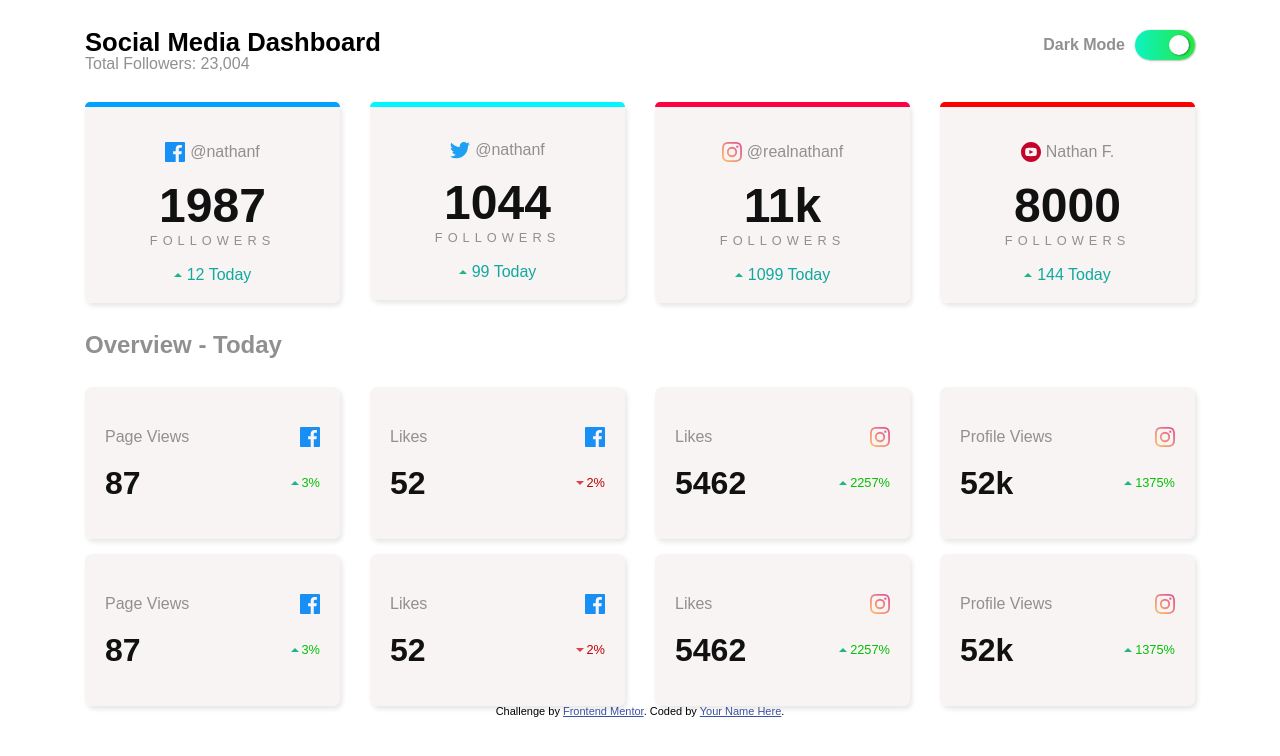
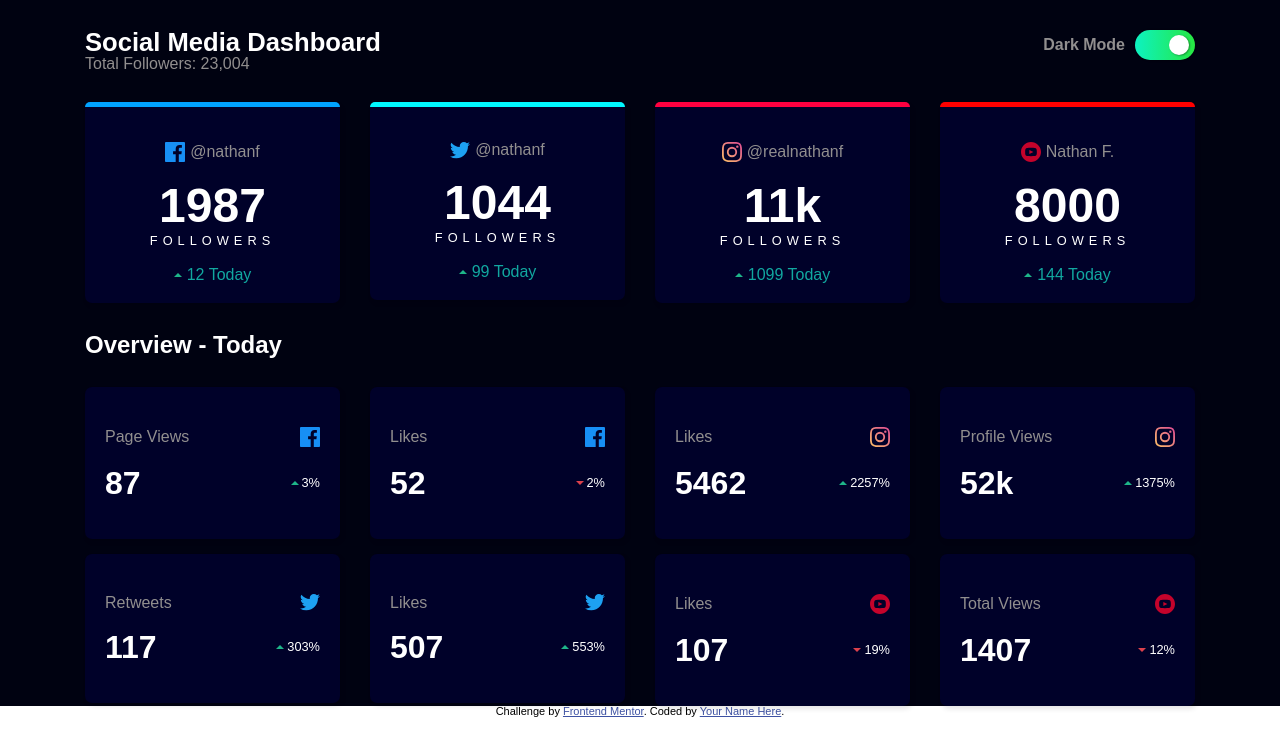
Before and after one commit to PThangJr/Social-media-dashboard, a website: page index.html in a window 1280 px wide. Both pictures are taken after a click on the checkbox 1165 px from the left and 45 px from the top of the page. Drawn offline with Linux system fonts and the light colour scheme.

Commit message:
Update dark mode theme demo and fix some bug

```diff
--- /dev/null
+++ b/assets/js/script.js
@@ -0,0 +1,7 @@
+const wrapper = document.querySelector("#wrapper");
+const btnSwitch = document.querySelector(".btn--switch");
+
+btnSwitch.addEventListener("change", (e) => {
+    wrapper.classList.toggle("dark-mode");
+
+})
--- a/assets/scss/styles.scss
+++ b/assets/scss/styles.scss
@@ -4,7 +4,10 @@ html, body {
 $text-color-grey: rgb(145, 143, 143);
 $color-grey: rgba(247, 242, 242, 0.8);
 $text-color-black: rgba(0, 0, 0, 0.932);
+
 $text-color-white: white;
+$color-black: rgb(0, 2, 17);
+$color-black-blur: rgb(0, 1, 41);
 $color-white: white;
 $margin-bot-short: 10px;
 @mixin margin-bot($value) {
@@ -21,8 +24,48 @@ $border-radius-item: 7px;
             overflow: hidden;
             background-color: $bgColor;
 }
-body {
+@keyframes leftToRight {
+    0% {
+
+    }
+    100% {
+        transform: translate(30px, -50%);
+    }
+}
+@keyframes rightToLeft {
+    0% {
+        transform: translate(30px, -50%);
+    }
+    100% {
+        transform: translate(3px, -50%);
+    }
+}
+
+.wrapper,
+.mode {
     background: $color-white;
+}
+.wrapper.dark-mode {
+    .mode {
+        background-color: $color-black;
+        h2,
+        h3,
+        .followers__number,
+        .followers__text,
+        .overview__number,
+        .overview__percent
+        {
+            color: $color-white;
+
+        }
+        .followers__item,
+        .overview__box
+        {
+            background-color: $color-black-blur;
+        }
+    }
+
+
 }
 .margin-bot-sm {
     margin-bottom: 15px;
@@ -78,11 +121,13 @@ body {
                     transform: translateY(-50%);
                     background-color: white;
                     box-shadow: 1px .6px 2px rgba(0,0,0, $alpha: 0.4);
+                    animation: rightToLeft .5s forwards;
 
                 }
                 &:checked::before {
-                    transform: translate(30px, -50%);
+                    animation: leftToRight 0.5s forwards;
                 }
+
 
             }
         }
--- a/index.html
+++ b/index.html
@@ -27,7 +27,8 @@
 </head>
 
 <body>
-  <main class="wrapper">
+  <main class="wrapper" id="wrapper">
+    <div class="mode">
       <header class="menu-header">
         <div class="container">
           <div class="row">
@@ -57,7 +58,7 @@
         <div class="container">
           <div class="row">
             <div class="col-lg-3 ">
-            <div class="followers__item">
+              <div class="followers__item bg-mode bg-mode">
                 <div class="hr-top-fb">
 
                 </div>
@@ -122,7 +123,7 @@
 
             </div>
             <div class="col-lg-3 ">
-            <div class="followers__item">
+              <div class="followers__item bg-mode">
                 <div class="hr-top-insta">
 
                 </div>
@@ -164,7 +165,7 @@
 
             </div>
             <div class="col-lg-3 ">
-            <div class="followers__item">
+              <div class="followers__item bg-mode">
                 <div class="hr-top-youtube">
 
                 </div>
@@ -329,23 +330,24 @@
               <div class="overview__box">
                 <div class="overview__info">
                   <p class="overview__text">
-                  Page Views
+                    Retweets
                   </p>
-                <svg xmlns="http://www.w3.org/2000/svg" width="20" height="20">
-                  <path fill="#178FF5"
-                    d="M18.896 0H1.104C.494 0 0 .494 0 1.104v17.793C0 19.506.494 20 1.104 20h9.58v-7.745H8.076V9.237h2.606V7.01c0-2.583 1.578-3.99 3.883-3.99 1.104 0 2.052.082 2.329.119v2.7h-1.598c-1.254 0-1.496.597-1.496 1.47v1.928h2.989l-.39 3.018h-2.6V20h5.098c.608 0 1.102-.494 1.102-1.104V1.104C20 .494 19.506 0 18.896 0z" />
+                  <svg xmlns="http://www.w3.org/2000/svg" width="20" height="17">
+                    <path fill="#1DA1F2"
+                      d="M20 1.924a8.192 8.192 0 01-2.357.646A4.11 4.11 0 0019.448.3a8.22 8.22 0 01-2.606.996A4.096 4.096 0 0013.847 0c-2.65 0-4.596 2.472-3.998 5.037A11.648 11.648 0 011.392.752a4.109 4.109 0 001.27 5.478 4.086 4.086 0 01-1.858-.513C.76 7.616 2.122 9.395 4.095 9.79a4.113 4.113 0 01-1.853.07 4.106 4.106 0 003.833 2.849A8.25 8.25 0 010 14.41a11.616 11.616 0 006.29 1.843c7.618 0 11.922-6.434 11.663-12.205A8.354 8.354 0 0020 1.924z" />
                     </svg>
+
 
                 </div>
                 <div class="overview__satistic">
                   <p class="overview__number">
-                  87
+                    117
                   </p>
                   <p class="overview__percent overview__percent--up">
                     <svg xmlns="http://www.w3.org/2000/svg" width="8" height="4">
                       <path fill="#1EB589" fill-rule="evenodd" d="M0 4l4-4 4 4z" /></svg>
 
-                  3%
+                    303%
                   </p>
                 </div>
               </div>
@@ -356,20 +358,19 @@
                   <p class="overview__text">
                     Likes
                   </p>
-                <svg xmlns="http://www.w3.org/2000/svg" width="20" height="20">
-                  <path fill="#178FF5"
-                    d="M18.896 0H1.104C.494 0 0 .494 0 1.104v17.793C0 19.506.494 20 1.104 20h9.58v-7.745H8.076V9.237h2.606V7.01c0-2.583 1.578-3.99 3.883-3.99 1.104 0 2.052.082 2.329.119v2.7h-1.598c-1.254 0-1.496.597-1.496 1.47v1.928h2.989l-.39 3.018h-2.6V20h5.098c.608 0 1.102-.494 1.102-1.104V1.104C20 .494 19.506 0 18.896 0z" />
+                  <svg xmlns="http://www.w3.org/2000/svg" width="20" height="17">
+                    <path fill="#1DA1F2"
+                      d="M20 1.924a8.192 8.192 0 01-2.357.646A4.11 4.11 0 0019.448.3a8.22 8.22 0 01-2.606.996A4.096 4.096 0 0013.847 0c-2.65 0-4.596 2.472-3.998 5.037A11.648 11.648 0 011.392.752a4.109 4.109 0 001.27 5.478 4.086 4.086 0 01-1.858-.513C.76 7.616 2.122 9.395 4.095 9.79a4.113 4.113 0 01-1.853.07 4.106 4.106 0 003.833 2.849A8.25 8.25 0 010 14.41a11.616 11.616 0 006.29 1.843c7.618 0 11.922-6.434 11.663-12.205A8.354 8.354 0 0020 1.924z" />
                     </svg>
-
                 </div>
                 <div class="overview__satistic">
                   <p class="overview__number">
-                  52
+                    507
                   </p>
-                <p class="overview__percent overview__percent--down">
+                  <p class="overview__percent overview__percent--up">
                     <svg xmlns="http://www.w3.org/2000/svg" width="8" height="4">
-                    <path fill="#DC414C" fill-rule="evenodd" d="M0 0l4 4 4-4z" /></svg>
-                  2%
+                      <path fill="#1EB589" fill-rule="evenodd" d="M0 4l4-4 4 4z" /></svg>
+                    553%
                   </p>
                 </div>
               </div>
@@ -380,29 +381,18 @@
                   <p class="overview__text">
                     Likes
                   </p>
-                <svg xmlns="http://www.w3.org/2000/svg" width="20" height="20">
-                  <defs>
-                    <linearGradient id="a" x1="100%" x2="0%" y1="0%" y2="100%">
-                      <stop offset="0%" stop-color="#DF4896" />
-                      <stop offset="50.913%" stop-color="#EE877E" />
-                      <stop offset="100%" stop-color="#FDC366" />
-                    </linearGradient>
-                  </defs>
-                  <path fill="url(#a)"
-                    d="M10 1.802c2.67 0 2.987.01 4.042.059 2.71.123 3.975 1.409 4.099 4.099.048 1.054.057 1.37.057 4.04 0 2.672-.01 2.988-.057 4.042-.124 2.687-1.387 3.975-4.1 4.099-1.054.048-1.37.058-4.041.058-2.67 0-2.987-.01-4.04-.058-2.717-.124-3.977-1.416-4.1-4.1-.048-1.054-.058-1.37-.058-4.041 0-2.67.01-2.986.058-4.04.124-2.69 1.387-3.977 4.1-4.1 1.054-.048 1.37-.058 4.04-.058zM10 0C7.284 0 6.944.012 5.878.06 2.246.227.228 2.242.06 5.877.01 6.944 0 7.284 0 10s.012 3.057.06 4.123c.167 3.632 2.182 5.65 5.817 5.817 1.067.048 1.407.06 4.123.06s3.057-.012 4.123-.06c3.629-.167 5.652-2.182 5.816-5.817.05-1.066.061-1.407.061-4.123s-.012-3.056-.06-4.122C19.777 2.249 17.76.228 14.124.06 13.057.01 12.716 0 10 0zm0 4.865a5.135 5.135 0 100 10.27 5.135 5.135 0 000-10.27zm0 8.468a3.333 3.333 0 110-6.666 3.333 3.333 0 010 6.666zm5.338-9.87a1.2 1.2 0 100 2.4 1.2 1.2 0 000-2.4z" />
-                </svg>
+                  <svg xmlns="http://www.w3.org/2000/svg" width="20" height="20"><path fill="#C4032B" d="M10 0C4.478 0 0 4.478 0 10c0 5.523 4.478 10 10 10 5.523 0 10-4.477 10-10 0-5.522-4.477-10-10-10zm3.7 14.077c-1.75.12-5.652.12-7.402 0-1.896-.13-2.117-1.059-2.131-4.077.014-3.024.237-3.947 2.131-4.077 1.75-.12 5.652-.12 7.403 0 1.897.13 2.117 1.059 2.132 4.077-.015 3.024-.237 3.947-2.132 4.077zM8.334 8.048l4.098 1.949-4.098 1.955V8.048z"/></svg>
+
 
 
                 </div>
                 <div class="overview__satistic">
                   <p class="overview__number">
-                  5462
+                    107
                   </p>
                   <p class="overview__percent overview__percent--up">
-                  <svg xmlns="http://www.w3.org/2000/svg" width="8" height="4">
-                    <path fill="#1EB589" fill-rule="evenodd" d="M0 4l4-4 4 4z" /></svg>
-
-                  2257%
+                    <svg xmlns="http://www.w3.org/2000/svg" width="8" height="4"><path fill="#DC414C" fill-rule="evenodd" d="M0 0l4 4 4-4z"/></svg>
+                    19%
                   </p>
                 </div>
               </div>
@@ -411,38 +401,28 @@
               <div class="overview__box">
                 <div class="overview__info">
                   <p class="overview__text">
-                  Profile Views
+                    Total Views
                   </p>
-                <svg xmlns="http://www.w3.org/2000/svg" width="20" height="20">
-                  <defs>
-                    <linearGradient id="a" x1="100%" x2="0%" y1="0%" y2="100%">
-                      <stop offset="0%" stop-color="#DF4896" />
-                      <stop offset="50.913%" stop-color="#EE877E" />
-                      <stop offset="100%" stop-color="#FDC366" />
-                    </linearGradient>
-                  </defs>
-                  <path fill="url(#a)"
-                    d="M10 1.802c2.67 0 2.987.01 4.042.059 2.71.123 3.975 1.409 4.099 4.099.048 1.054.057 1.37.057 4.04 0 2.672-.01 2.988-.057 4.042-.124 2.687-1.387 3.975-4.1 4.099-1.054.048-1.37.058-4.041.058-2.67 0-2.987-.01-4.04-.058-2.717-.124-3.977-1.416-4.1-4.1-.048-1.054-.058-1.37-.058-4.041 0-2.67.01-2.986.058-4.04.124-2.69 1.387-3.977 4.1-4.1 1.054-.048 1.37-.058 4.04-.058zM10 0C7.284 0 6.944.012 5.878.06 2.246.227.228 2.242.06 5.877.01 6.944 0 7.284 0 10s.012 3.057.06 4.123c.167 3.632 2.182 5.65 5.817 5.817 1.067.048 1.407.06 4.123.06s3.057-.012 4.123-.06c3.629-.167 5.652-2.182 5.816-5.817.05-1.066.061-1.407.061-4.123s-.012-3.056-.06-4.122C19.777 2.249 17.76.228 14.124.06 13.057.01 12.716 0 10 0zm0 4.865a5.135 5.135 0 100 10.27 5.135 5.135 0 000-10.27zm0 8.468a3.333 3.333 0 110-6.666 3.333 3.333 0 010 6.666zm5.338-9.87a1.2 1.2 0 100 2.4 1.2 1.2 0 000-2.4z" />
-                </svg>
-
+                  <svg xmlns="http://www.w3.org/2000/svg" width="20" height="20"><path fill="#C4032B" d="M10 0C4.478 0 0 4.478 0 10c0 5.523 4.478 10 10 10 5.523 0 10-4.477 10-10 0-5.522-4.477-10-10-10zm3.7 14.077c-1.75.12-5.652.12-7.402 0-1.896-.13-2.117-1.059-2.131-4.077.014-3.024.237-3.947 2.131-4.077 1.75-.12 5.652-.12 7.403 0 1.897.13 2.117 1.059 2.132 4.077-.015 3.024-.237 3.947-2.132 4.077zM8.334 8.048l4.098 1.949-4.098 1.955V8.048z"/></svg>
 
                 </div>
                 <div class="overview__satistic">
                   <p class="overview__number">
-                  52k
+                    1407
                   </p>
                   <p class="overview__percent overview__percent--up">
-                  <svg xmlns="http://www.w3.org/2000/svg" width="8" height="4">
-                    <path fill="#1EB589" fill-rule="evenodd" d="M0 4l4-4 4 4z" /></svg>
-
-                  1375%
+                    <svg xmlns="http://www.w3.org/2000/svg" width="8" height="4"><path fill="#DC414C" fill-rule="evenodd" d="M0 0l4 4 4-4z"/></svg>
+                    12%
                   </p>
                 </div>
               </div>
             </div>
+
           </div>
         </div>
       </section>
+
+    </div>
   </main>
 
 
@@ -498,6 +478,7 @@
     Challenge by <a href="https://www.frontendmentor.io?ref=challenge" target="_blank">Frontend Mentor</a>.
     Coded by <a href="#">Your Name Here</a>.
   </div>
+  <script src="assets/js/script.js"></script>
 </body>
 
 </html>
```
Also changed, not shown: assets/css/styles.css. Lines whose indentation alone changed are shown as unchanged.
